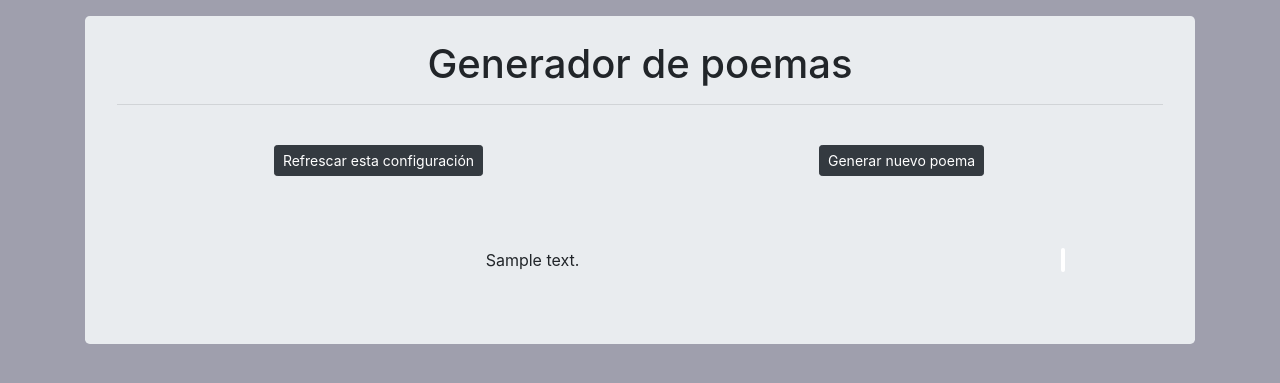
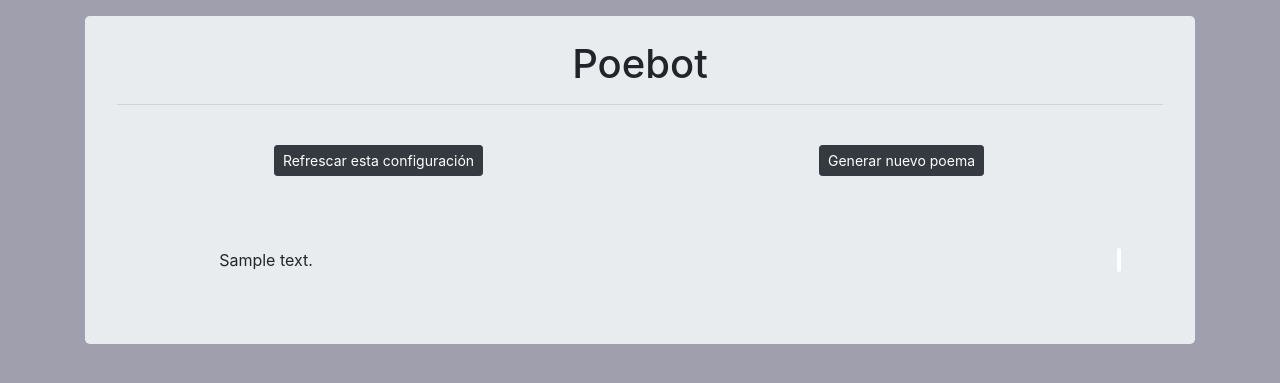
Before and after one commit to neburnodrog/Poebot, a Django app: template poems/templates/poems/poem.html in a window 1280 px wide. Shown: the part 48-431 px from the top of the page. Run offline with Django 3.2, Linux system fonts and the light colour scheme; the template is opened without the code that fills it: most values are stand-ins (such as "Sample title", 1, 10 or a date in 2020); some libraries are stand-ins or nearby versions.

Commit message:
some design things

```diff
--- a/poems/templates/poems/home.html
+++ b/poems/templates/poems/home.html
@@ -5,7 +5,7 @@
 
 {% block jumbo %}
 
-<p class="lead">¡Hola, humano {{ user }}!</p>
+<p class="lead">¡Hola, humano!</p>
 <br>
 <a href="{% url 'poems:create_poem' %}"><button type="button" class="btn btn-primary">Generar Poema</button></a>
 
--- a/poems/templates/poems/poem.html
+++ b/poems/templates/poems/poem.html
@@ -15,15 +15,13 @@
           </div>
     </div><br><br><br>
 
-    <div id="poem" class="container">
-
             {% for verse in object_list %}
 
                       {% if verse %}
                       <div class="row">
-                          <div class="col-4 text"></div>
-                        <div class="col-6 text-left"><span id="{{verse.id}}" name="verse_id" class="verse">{{ verse.verse_text }}</span></div>
-                        <div class="col-2">
+                          <div class="col-1 text"></div>
+                        <div class="col text-left"><span id="{{verse.id}}" name="verse_id" class="verse">{{ verse.verse_text }}</span></div>
+                        <div class="col-1">
                               <span class="oi oi-loop-circular" title="icon loop-circular"></span>
                         </div>
 
@@ -41,7 +39,6 @@
 
             {% endfor %}
 
-    </div>
     <br><br>
 
 </div>
--- a/poems/templates/poems/poems_base.html
+++ b/poems/templates/poems/poems_base.html
@@ -31,7 +31,7 @@
 
 
     <div class="jumbotron py-4 vh-100 text-center">
-        <h1>Generador de poemas</h1>
+        <h1>Poebot</h1>
         <hr>
         <br>
         {% block jumbo%}{% endblock%}
```
